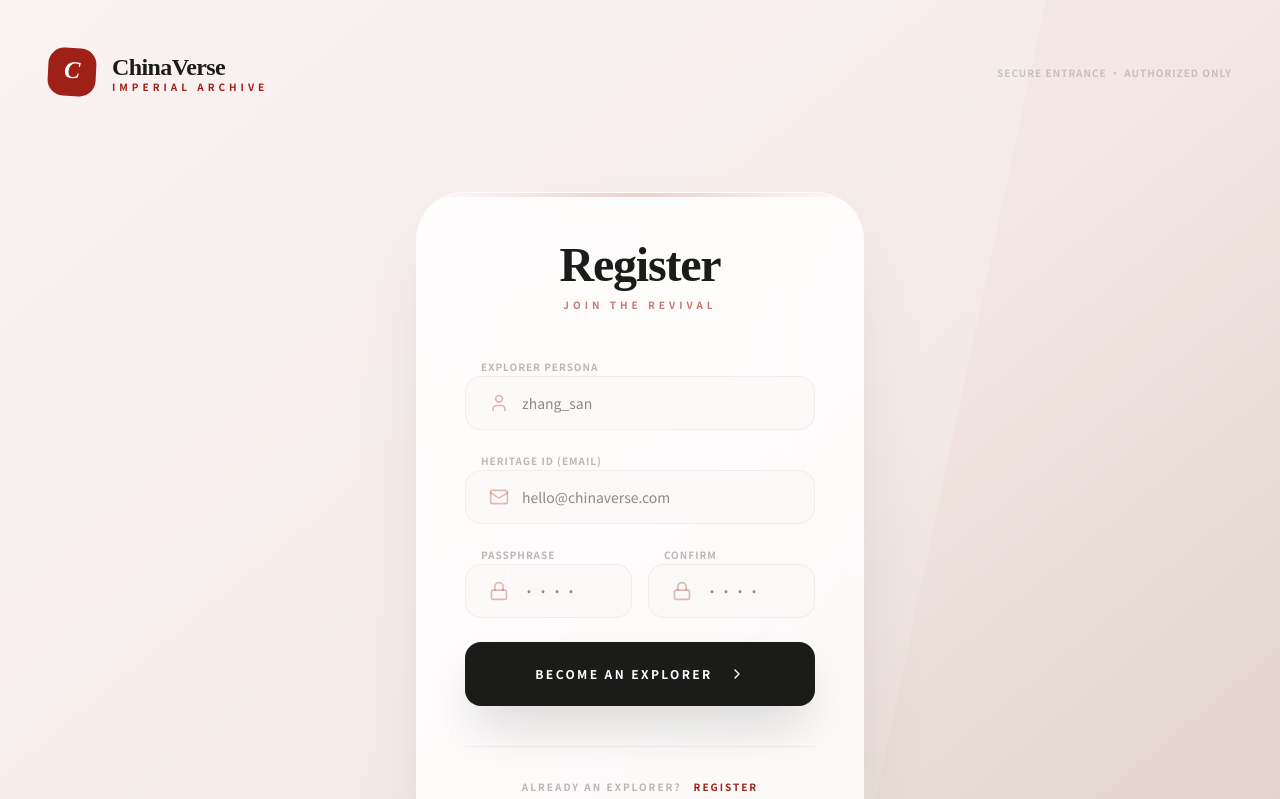
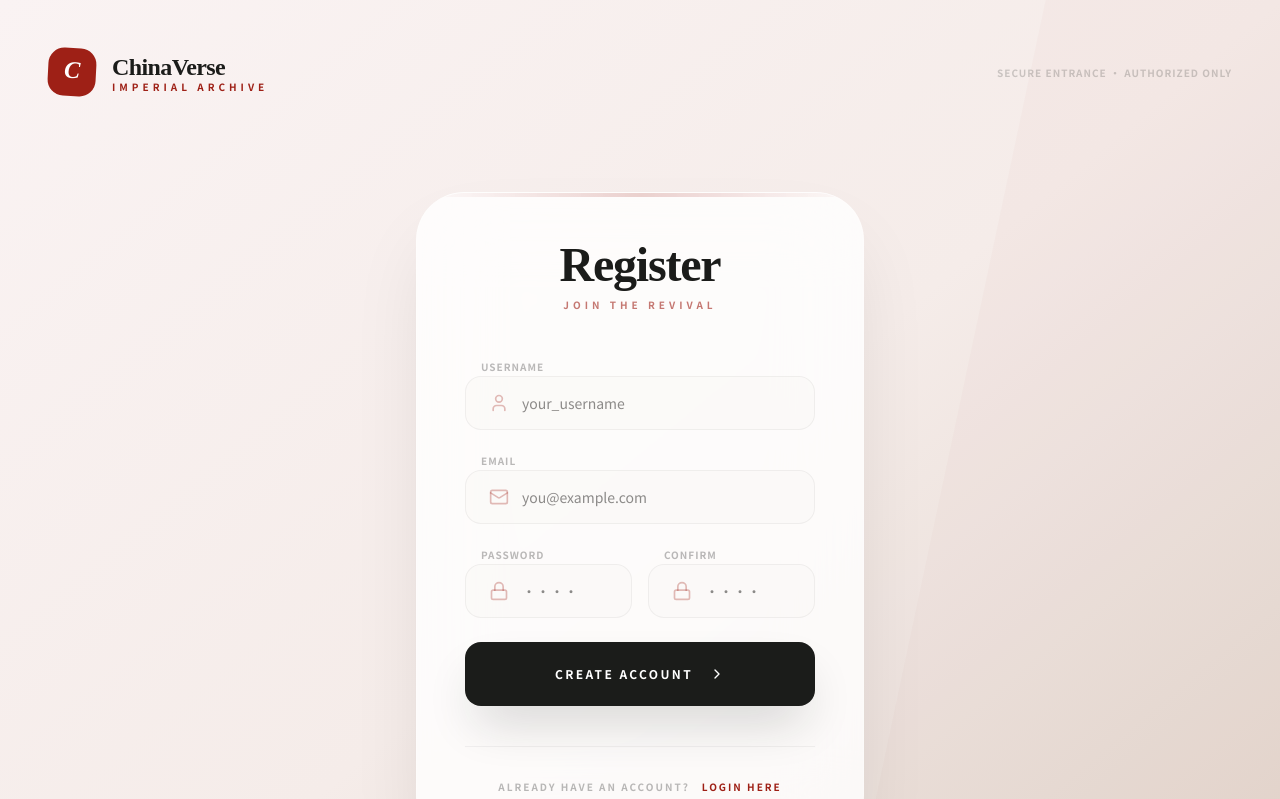
Before and after one commit to casacoastje-lab/competion-project-china-2, a Next.js app in the folder apps/web/: page /en/register in a window 1280 px wide. Shown: the top 799 px of the page. Built offline with nearby package versions, Linux system fonts and the light colour scheme.

Commit message:
fix: simplify registration flow and add better error handling

```diff
--- a/apps/web/app/[lang]/(auth)/register/page.tsx
+++ b/apps/web/app/[lang]/(auth)/register/page.tsx
@@ -24,16 +24,17 @@ export default function RegisterPage({ params }: { params: Promise<{ lang: strin
 
   const isEn = lang === 'en';
 
-  const dict = {
-    nav: { login: isEn ? 'Login' : '登录', register: isEn ? 'Register' : '注册' },
-  };
-
   const handleSubmit = async (e: React.FormEvent) => {
     e.preventDefault();
     setError('');
 
     if (!username.trim() || !email.trim() || !password.trim() || !confirmPassword.trim()) {
       setError(isEn ? 'Please fill in all fields.' : '请填写所有字段。');
+      return;
+    }
+
+    if (password.length < 6) {
+      setError(isEn ? 'Password must be at least 6 characters.' : '密码必须至少6个字符。');
       return;
     }
 
@@ -47,21 +48,6 @@ export default function RegisterPage({ params }: { params: Promise<{ lang: strin
     try {
       const supabase = createClient();
 
-      // First try to sign in - user might already exist
-      const { data: signInData, error: signInError } = await supabase.auth.signInWithPassword({
-        email,
-        password,
-      });
-
-      if (!signInError && signInData.user) {
-        // User already exists and logged in successfully
-        router.push(`/${lang}/dashboard`);
-        router.refresh();
-        return;
-      }
-
-      // If sign in failed with invalid credentials, try to sign up
-      if (signInError && signInError.message.includes('Invalid login credentials')) {
       const { data, error: signUpError } = await supabase.auth.signUp({
         email,
         password,
@@ -74,24 +60,38 @@ export default function RegisterPage({ params }: { params: Promise<{ lang: strin
       });
 
       if (signUpError) {
-          if (signUpError.message.includes('Signups not allowed') || signUpError.message.includes('signups not allowed')) {
-            setError(isEn ? 'Registration is currently disabled. Please contact the administrator.' : '注册已禁用。请联系管理员。');
+        console.log('Signup error:', signUpError.message);
+
+        if (signUpError.message.includes('signups') || signUpError.message.includes('Signups') || signUpError.message.includes('signup')) {
+          setError(isEn
+            ? 'Registration is disabled. Please contact the administrator.'
+            : '注册已禁用。请联系管理员。');
+        } else if (signUpError.message.includes('already')) {
+          setError(isEn
+            ? 'An account with this email already exists. Try logging in.'
+            : '此邮箱已存在账户。请尝试登录。');
         } else {
-            setError(isEn ? 'Registration failed: ' + signUpError.message : '注册失败：' + signUpError.message);
+          setError(isEn
+            ? 'Registration failed: ' + signUpError.message
+            : '注册失败：' + signUpError.message);
         }
         return;
       }
 
       if (data.user) {
+        // Check if email confirmation is required
+        if (data.user.email_confirmed_at) {
+          // No confirmation needed, redirect to dashboard
           router.push(`/${lang}/dashboard`);
           router.refresh();
-          return;
+        } else {
+          // Email confirmation required
+          setSuccess(true);
         }
       } else {
-        // Other sign in error
-        setError(isEn ? 'Registration failed: ' + signInError.message : '注册失败：' + signInError.message);
+        setSuccess(true);
       }
-    } catch (err) {
+    } catch (err: any) {
       console.log('Registration error:', err);
       setError(isEn ? 'Registration failed. Please try again.' : '注册失败，请重试。');
     } finally {
@@ -115,8 +115,8 @@ export default function RegisterPage({ params }: { params: Promise<{ lang: strin
           </h2>
           <p className="text-sm text-[#1b1c1a]/60 font-sans leading-relaxed px-4">
             {isEn
-              ? 'We sent a verification link to your email. Please click the link to activate your heritage archive access.'
-              : '我们已向您的邮箱发送了验证链接，请点击链接激活您的文化遗产档案访问权限。'}
+              ? 'We sent a verification link to your email. Please click the link to activate your account.'
+              : '我们已向您的邮箱发送了验证链接，请点击链接激活您的账户。'}
           </p>
         </div>
         <div className="pt-4">
@@ -144,7 +144,7 @@ export default function RegisterPage({ params }: { params: Promise<{ lang: strin
         <div className="space-y-10 relative z-10">
           <div className="text-center space-y-2">
             <h1 className="font-serif text-5xl font-black text-[#1b1c1a] tracking-tight">
-              {dict.nav.register}
+              {isEn ? 'Register' : '注册'}
             </h1>
             <p className="text-[10px] font-sans font-black uppercase tracking-[0.4em] text-[#9e2016] opacity-60">
                {isEn ? 'Join the Revival' : '加入文化复兴'}
@@ -164,10 +164,9 @@ export default function RegisterPage({ params }: { params: Promise<{ lang: strin
             )}
 
             <div className="space-y-4">
-               {/* Username Input */}
                <div className="space-y-3">
                   <label className="text-[10px] font-sans font-black uppercase tracking-widest text-[#1b1c1a]/30 ml-4">
-                     {isEn ? 'Explorer Persona' : '探索者署名'}
+                     {isEn ? 'Username' : '用户名'}
                   </label>
                   <div className="relative">
                      <input
@@ -175,16 +174,15 @@ export default function RegisterPage({ params }: { params: Promise<{ lang: strin
                         value={username}
                         onChange={(e) => setUsername(e.target.value)}
                         className="w-full bg-[#FAF8F5]/50 border border-[#1b1c1a]/5 rounded-2xl px-14 py-4 text-sm focus:ring-4 focus:ring-[#9e2016]/5 focus:bg-white focus:border-[#9e2016]/20 transition-all outline-none"
-                        placeholder="zhang_san"
+                        placeholder={isEn ? "your_username" : "用户名"}
                      />
                      <User className="absolute left-6 top-1/2 -translate-y-1/2 text-[#9e2016]/30 w-5 h-5" />
                   </div>
                </div>
 
-               {/* Email Input */}
                <div className="space-y-3">
                   <label className="text-[10px] font-sans font-black uppercase tracking-widest text-[#1b1c1a]/30 ml-4">
-                     {isEn ? 'Heritage ID (Email)' : '遗产账号 (邮箱)'}
+                     {isEn ? 'Email' : '邮箱'}
                   </label>
                   <div className="relative">
                      <input
@@ -192,17 +190,16 @@ export default function RegisterPage({ params }: { params: Promise<{ lang: strin
                         value={email}
                         onChange={(e) => setEmail(e.target.value)}
                         className="w-full bg-[#FAF8F5]/50 border border-[#1b1c1a]/5 rounded-2xl px-14 py-4 text-sm focus:ring-4 focus:ring-[#9e2016]/5 focus:bg-white focus:border-[#9e2016]/20 transition-all outline-none"
-                        placeholder="hello@chinaverse.com"
+                        placeholder={isEn ? "you@example.com" : "邮箱@example.com"}
                      />
                      <Mail className="absolute left-6 top-1/2 -translate-y-1/2 text-[#9e2016]/30 w-5 h-5" />
                   </div>
                </div>
 
-               {/* Password Grid */}
                <div className="grid grid-cols-1 sm:grid-cols-2 gap-4">
                   <div className="space-y-3">
                     <label className="text-[10px] font-sans font-black uppercase tracking-widest text-[#1b1c1a]/30 ml-4">
-                       {isEn ? 'Passphrase' : '口令'}
+                       {isEn ? 'Password' : '密码'}
                     </label>
                     <div className="relative">
                        <input
@@ -210,7 +207,7 @@ export default function RegisterPage({ params }: { params: Promise<{ lang: strin
                           value={password}
                           onChange={(e) => setPassword(e.target.value)}
                           className="w-full bg-[#FAF8F5]/50 border border-[#1b1c1a]/5 rounded-2xl px-14 py-4 text-sm focus:ring-4 focus:ring-[#9e2016]/5 focus:bg-white focus:border-[#9e2016]/20 transition-all outline-none"
-                          placeholder="••••"
+                          placeholder="••••••"
                        />
                        <Lock className="absolute left-6 top-1/2 -translate-y-1/2 text-[#9e2016]/30 w-5 h-5" />
                     </div>
@@ -225,7 +222,7 @@ export default function RegisterPage({ params }: { params: Promise<{ lang: strin
                           value={confirmPassword}
                           onChange={(e) => setConfirmPassword(e.target.value)}
                           className="w-full bg-[#FAF8F5]/50 border border-[#1b1c1a]/5 rounded-2xl px-14 py-4 text-sm focus:ring-4 focus:ring-[#9e2016]/5 focus:bg-white focus:border-[#9e2016]/20 transition-all outline-none"
-                          placeholder="••••"
+                          placeholder="••••••"
                        />
                        <Lock className="absolute left-6 top-1/2 -translate-y-1/2 text-[#9e2016]/30 w-5 h-5" />
                     </div>
@@ -236,18 +233,20 @@ export default function RegisterPage({ params }: { params: Promise<{ lang: strin
             <button
               type="submit"
               disabled={loading}
-              className="w-full bg-[#1b1c1a] text-white py-6 rounded-2xl font-sans font-black text-xs uppercase tracking-[0.2em] shadow-2xl shadow-[#1b1c1a]/20 hover:bg-[#9e2016] hover:translate-y-[-2px] active:translate-y-0 transition-all flex items-center justify-center gap-4 disabled:opacity-60 disabled:cursor-not-allowed group/btn"
+              className="w-full bg-[#1b1c1a] text-white py-6 rounded-2xl font-sans font-black text-xs uppercase tracking-[0.2em] shadow-2xl shadow-[#1b1c1a]/20 hover:bg-[#9e2016] hover:translate-y-[-2px] active:translate-y-0 transition-all flex items-center justify-center gap-4 disabled:opacity-60 disabled:cursor-not-allowed"
             >
-               {loading ? (isEn ? 'Enrolling...' : '加入中...') : (
-                 <>{isEn ? 'Become an Explorer' : '成为探索者'} <ChevronRight className="w-4 h-4 group-hover/btn:translate-x-1 transition-transform" /></>
+               {loading ? (isEn ? 'Creating account...' : '创建账户...') : (
+                 <>{isEn ? 'Create Account' : '创建账户'} <ChevronRight className="w-4 h-4" /></>
                )}
             </button>
           </form>
 
           <div className="pt-8 text-center border-t border-[#1b1c1a]/5">
              <p className="text-[10px] font-sans font-black text-[#1b1c1a]/30 uppercase tracking-[0.2em]">
-                {isEn ? "Already an explorer?" : "已经是探索者？"}
-                <Link href={`/${lang}/login`} className="text-[#9e2016] ml-3 hover:underline underline-offset-4">{dict.nav.register}</Link>
+                {isEn ? "Already have an account?" : "已有账户？"}
+                <Link href={`/${lang}/login`} className="text-[#9e2016] ml-3 hover:underline underline-offset-4">
+                  {isEn ? 'Login here' : '在此登录'}
+                </Link>
              </p>
           </div>
         </div>
@@ -255,7 +254,7 @@ export default function RegisterPage({ params }: { params: Promise<{ lang: strin
 
       <div className="mt-8 text-center">
          <Link href={`/${lang}`} className="inline-flex items-center gap-2 text-[10px] font-sans font-black uppercase tracking-widest text-[#1b1c1a]/20 hover:text-[#9e2016] transition-colors">
-            <ArrowLeft size={12} /> {isEn ? 'Back to Exploration' : '返回探索'}
+            <ArrowLeft size={12} /> {isEn ? 'Back to Home' : '返回首页'}
          </Link>
       </div>
     </motion.div>
```
Lines whose indentation alone changed are shown as unchanged.
